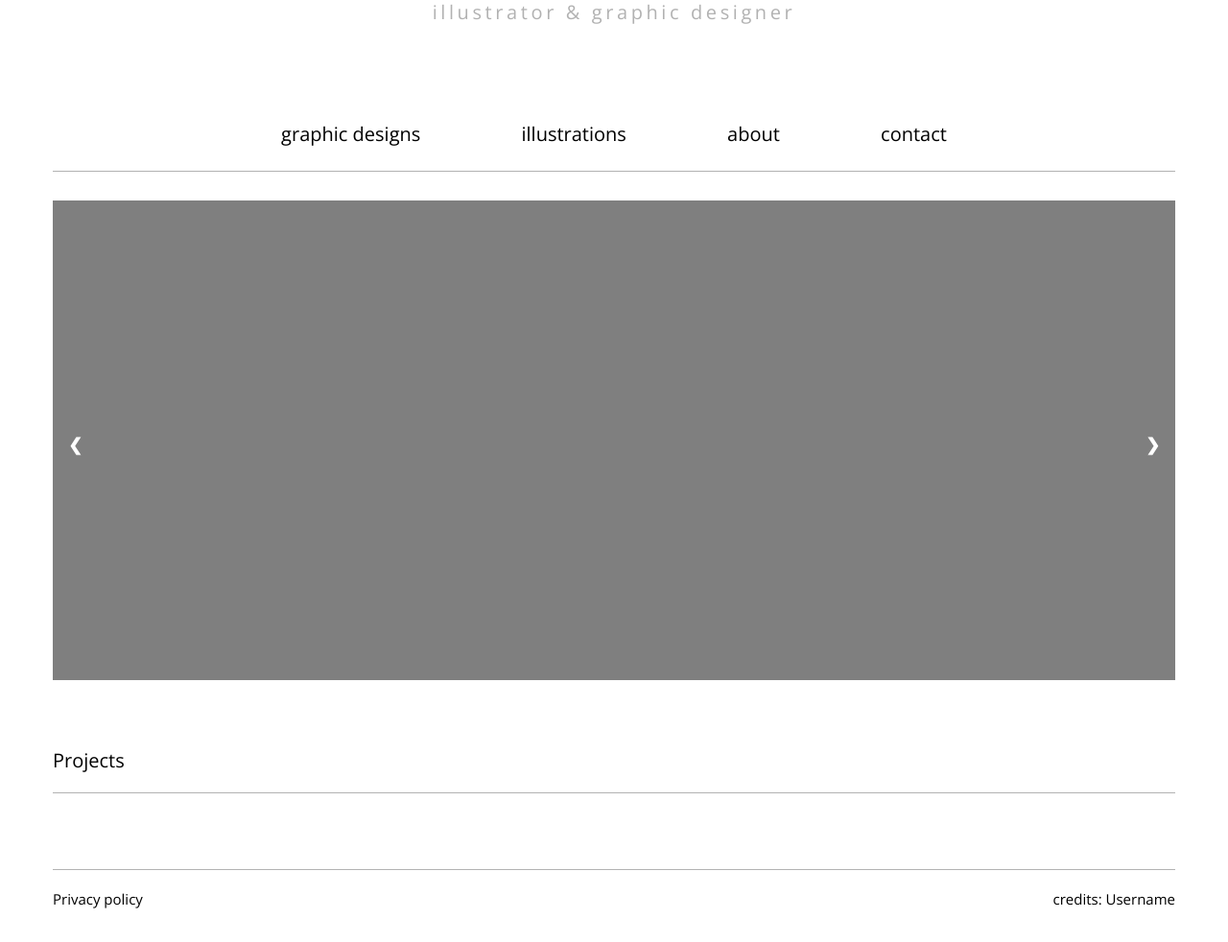
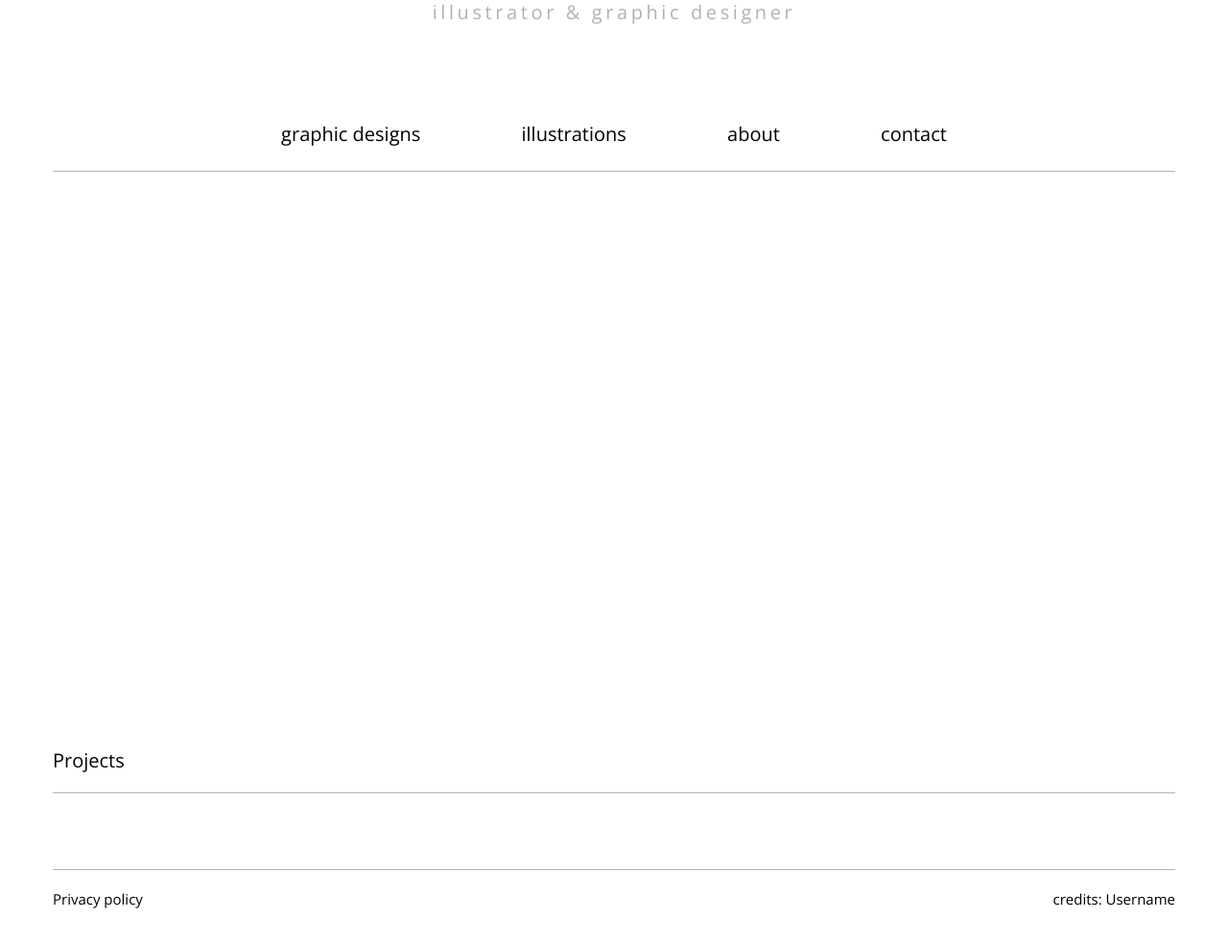
Before and after one commit to bulikkk/DanaPage, a Django app: page / in a window 1280 px wide. Shown: the part 255-1237 px from the top of the page at 96% size. Run offline with Django 3.2, Linux system fonts and the light colour scheme; data that the repository does not hold is empty.

Commit message:
better css for slide container

```diff
--- a/dana/app_dana/static/css/style.css
+++ b/dana/app_dana/static/css/style.css
@@ -80,7 +80,7 @@ body {
   margin-right: auto;
   margin-top: 30px;
   margin-bottom: 50px;
-  background-color: rgba(0,0,0,0.5);
+  background-color: white;
 }
 
 .next-prev {
@@ -179,15 +179,15 @@ body {
 
 @-webkit-keyframes fade {
   0% {opacity: 0}
-  10% {opacity: 1}
-  90% {opacity: 1}
+  20% {opacity: 1}
+  60% {opacity: 1}
   100% {opacity: 0}
 }
 
 @keyframes fade {
   0% {opacity: 0}
-  10% {opacity: 1}
-  90% {opacity: 1}
+  20% {opacity: 1}
+  80% {opacity: 1}
   100% {opacity: 0}
 }
 
```
